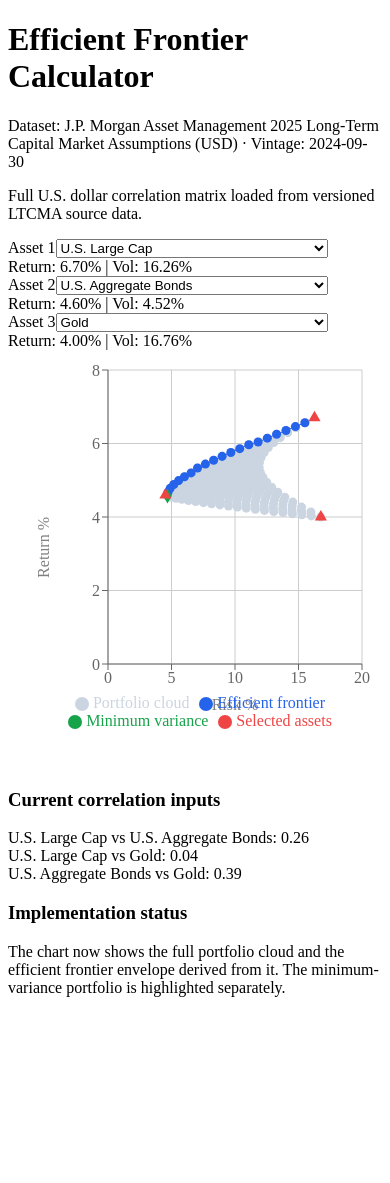
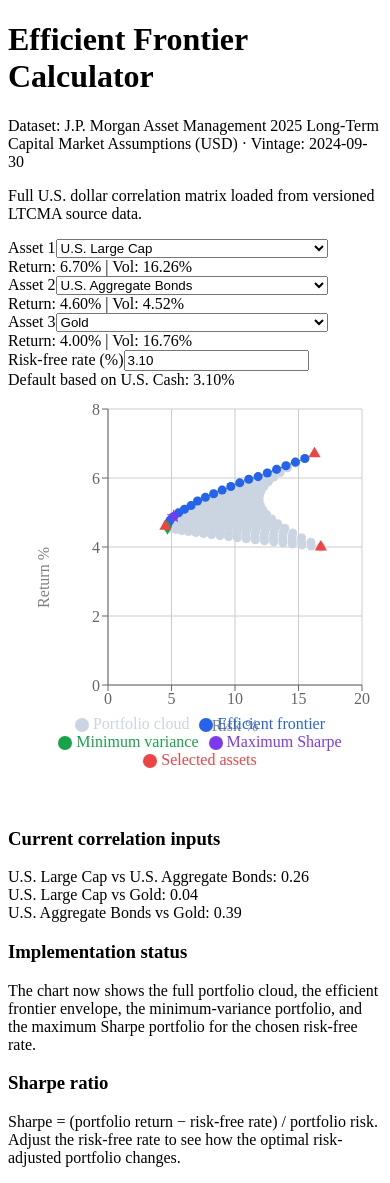
Before and after one commit to polysemous/efficient-frontier-calculator, a React (Vite) app: page / in a window 390 px wide. Before the commit the page ends 1013 px from the top, so only its background shows below. Built offline with nearby package versions, Linux system fonts and the light colour scheme.

Commit message:
Add risk-free rate and max Sharpe portfolio

```diff
--- a/src/App.jsx
+++ b/src/App.jsx
@@ -17,6 +17,7 @@
 const defaultSelection = ['U.S. Large Cap', 'U.S. Aggregate Bonds', 'Gold'];
 const assetNames = Object.keys(assetData).sort((a, b) => a.localeCompare(b));
 const riskBucketSize = 0.1;
+const defaultRiskFreeRate = assetData['U.S. Cash']?.compoundReturn2024 ?? 3.1;
 
 const getDisplayedReturn = (assetName) => assetData[assetName].compoundReturn2024;
 const getDisplayedVolatility = (assetName) => assetData[assetName].volatility;
@@ -82,6 +83,7 @@
       <div className="font-semibold text-slate-800">{point.label ?? 'Portfolio point'}</div>
       <div>Risk: {point.risk.toFixed(2)}%</div>
       <div>Return: {point.return.toFixed(2)}%</div>
+      {typeof point.sharpe === 'number' ? <div>Sharpe: {point.sharpe.toFixed(3)}</div> : null}
       {point.weightLabel ? <div className="mt-1 text-slate-600">{point.weightLabel}</div> : null}
     </div>
   );
@@ -89,6 +91,10 @@
 
 const EfficientFrontierApp = () => {
   const [selected, setSelected] = useState(defaultSelection);
+  const [riskFreeRate, setRiskFreeRate] = useState(defaultRiskFreeRate.toFixed(2));
+
+  const parsedRiskFreeRate = Number(riskFreeRate);
+  const riskFreeRateValue = Number.isFinite(parsedRiskFreeRate) ? parsedRiskFreeRate : defaultRiskFreeRate;
 
   const getCorr = (a, b) => {
     if (a === b) return 1;
@@ -101,6 +107,7 @@
 
   const portfolioAnalysis = useMemo(() => {
     const cloud = [];
+    const riskFreeDecimal = riskFreeRateValue / 100;
 
     for (let w1 = 0; w1 <= 1; w1 += 0.05) {
       for (let w2 = 0; w2 <= 1 - w1; w2 += 0.05) {
@@ -125,9 +132,13 @@
           }
         }
 
+        const risk = Math.sqrt(variance);
+        const sharpe = risk > 0 ? (portfolioReturn - riskFreeDecimal) / risk : Number.NEGATIVE_INFINITY;
+
         const point = {
           return: portfolioReturn * 100,
-          risk: Math.sqrt(variance) * 100,
+          risk: risk * 100,
+          sharpe,
           weights: weights.map((value) => Math.round(value * 100)),
           label: 'Portfolio',
           weightLabel: formatWeights(weights.map((value) => Math.round(value * 100)), selected)
@@ -170,18 +181,27 @@
     }
 
     const minVariance = sortedByRisk[0]
-      ? {
+      ? [{
           ...sortedByRisk[0],
           label: 'Minimum variance portfolio'
-        }
-      : null;
+        }]
+      : [];
+
+    const maxSharpePoint = [...cloud].sort((a, b) => b.sharpe - a.sharpe)[0];
+    const maxSharpe = maxSharpePoint
+      ? [{
+          ...maxSharpePoint,
+          label: 'Maximum Sharpe portfolio'
+        }]
+      : [];
 
     return {
       cloud,
       frontier: bucketLeaders,
-      minVariance: minVariance ? [minVariance] : []
+      minVariance,
+      maxSharpe
     };
-  }, [selected]);
+  }, [riskFreeRateValue, selected]);
 
   const selectedAssets = selected.map((assetName) => ({
     name: assetName,
@@ -202,7 +222,7 @@
           Full U.S. dollar correlation matrix loaded from versioned LTCMA source data.
         </p>
 
-        <div className="mb-6 grid grid-cols-1 gap-4 md:grid-cols-3">
+        <div className="mb-4 grid grid-cols-1 gap-4 md:grid-cols-4">
           {[0, 1, 2].map((index) => (
             <div key={index}>
               <label className="mb-1 block text-sm font-medium">Asset {index + 1}</label>
@@ -227,6 +247,20 @@
               </div>
             </div>
           ))}
+
+          <div>
+            <label className="mb-1 block text-sm font-medium">Risk-free rate (%)</label>
+            <input
+              type="number"
+              step="0.01"
+              value={riskFreeRate}
+              onChange={(event) => setRiskFreeRate(event.target.value)}
+              className="w-full rounded border p-2"
+            />
+            <div className="mt-1 text-xs text-gray-600">
+              Default based on U.S. Cash: {defaultRiskFreeRate.toFixed(2)}%
+            </div>
+          </div>
         </div>
 
         <ResponsiveContainer width="100%" height={420}>
@@ -248,11 +282,17 @@
               fill="#16a34a"
               shape="diamond"
             />
+            <Scatter
+              name="Maximum Sharpe"
+              data={portfolioAnalysis.maxSharpe}
+              fill="#7c3aed"
+              shape="star"
+            />
             <Scatter name="Selected assets" data={selectedAssets} fill="#ef4444" shape="triangle" />
           </ScatterChart>
         </ResponsiveContainer>
 
-        <div className="mt-6 grid grid-cols-1 gap-4 md:grid-cols-2">
+        <div className="mt-6 grid grid-cols-1 gap-4 md:grid-cols-3">
           <div className="rounded border p-4">
             <h3 className="mb-2 font-semibold">Current correlation inputs</h3>
             <div className="space-y-1 text-sm">
@@ -271,8 +311,17 @@
           <div className="rounded border border-emerald-200 bg-emerald-50 p-4 text-sm text-emerald-900">
             <h3 className="mb-2 font-semibold">Implementation status</h3>
             <p>
-              The chart now shows the full portfolio cloud and the efficient frontier envelope derived
-              from it. The minimum-variance portfolio is highlighted separately.
+              The chart now shows the full portfolio cloud, the efficient frontier envelope, the
+              minimum-variance portfolio, and the maximum Sharpe portfolio for the chosen risk-free
+              rate.
+            </p>
+          </div>
+
+          <div className="rounded border border-violet-200 bg-violet-50 p-4 text-sm text-violet-900">
+            <h3 className="mb-2 font-semibold">Sharpe ratio</h3>
+            <p>
+              Sharpe = (portfolio return − risk-free rate) / portfolio risk. Adjust the risk-free rate
+              to see how the optimal risk-adjusted portfolio changes.
             </p>
           </div>
         </div>
```
